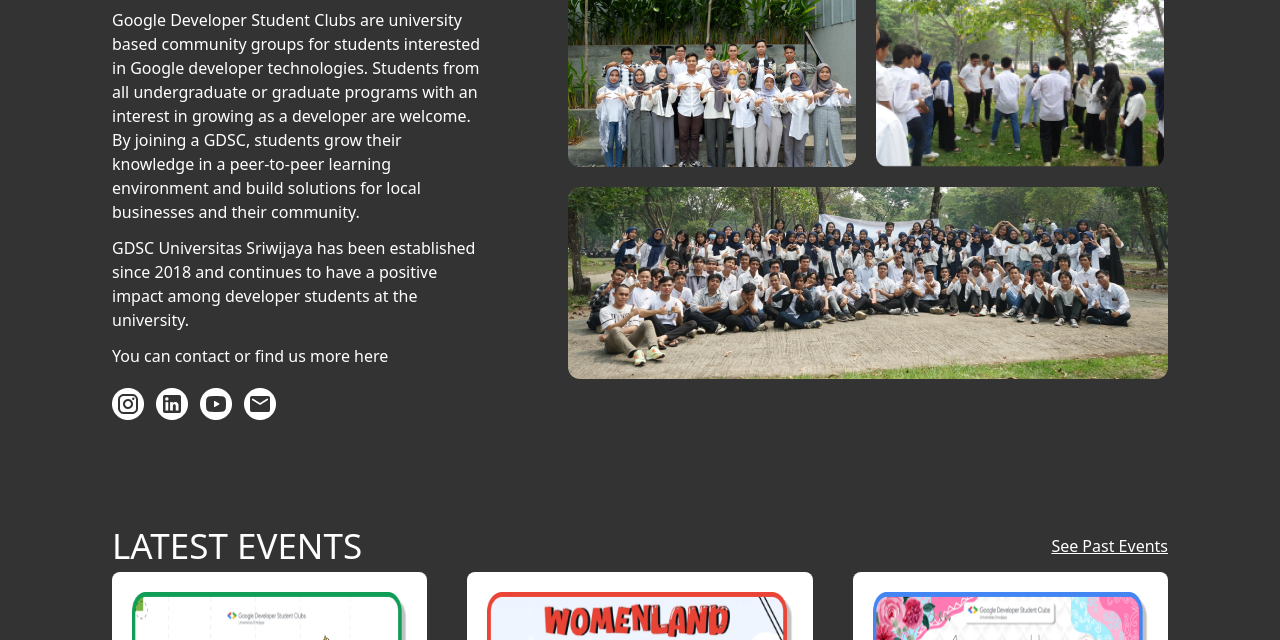
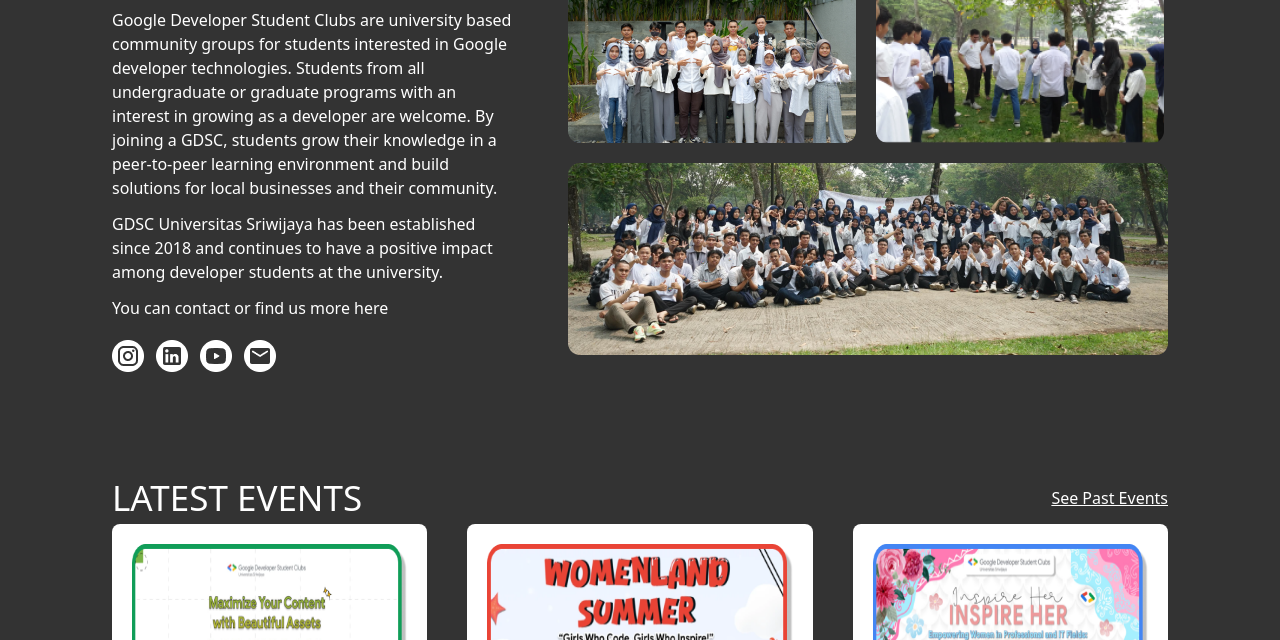
Before and after one commit to primatara42/RedesignChallangeGDSCUNSRI, a website: page src/index.html in a window 1280 px wide. Shown: the part 755-1395 px from the top of the page. Drawn offline with nearby package versions, Linux system fonts and the light colour scheme.

Commit message:
init project

```diff
--- a/src/index.html
+++ b/src/index.html
@@ -59,9 +59,9 @@
       </section>
     </header>
     <section
-      class="about bg-bg-color-gdsc px-28 py-10 flex items-center justify-between space-x-10"
+      class="about bg-bg-color-gdsc px-28 py-10 flex items-center justify-between space-x-10 md:flex-col"
     >
-      <div class="about_text text-white max-w-[35%]">
+      <div class="about_text text-white w-[400px]">
         <h1 class="text-[35px] mb-[20px]">ABOUT US</h1>
         <p>
           Google Developer Student Clubs are university based community groups
@@ -98,7 +98,33 @@
           />
         </div>
       </div>
+
     </section>
+    <!-- <section class="about bg-red-500 flex">
+      <div class="about_text bg-green-500 w-[35%]">
+        <h1>ABOUT US</h1>
+        <p>
+          Google Developer Student Clubs are university based community groups
+          for students interested in Google developer technologies. Students
+          from all undergraduate or graduate programs with an interest in
+          growing as a developer are welcome. By joining a GDSC, students grow
+          their knowledge in a peer-to-peer learning environment and build
+          solutions for local businesses and their community. GDSC Universitas
+          Sriwijaya has been established since 2018 and continues to have a
+          positive impact among developer students at the university. You can
+          contact or find us more here
+        </p>
+      </div>
+      <div class="about_images bg-pink-500 w-72">
+        <div class="about_images_container_top flex w-[350px] gap-x-5">
+          <img src="images/image1.png" alt="" />
+          <img src="images/image2.png" alt="">
+        </div>
+        <div class="about_images_container_bottom">
+          <img src="images/image3.png" alt="" class="w-[1000px]">
+        </div>
+      </div>
+    </section> -->
     <section class="latest_events px-28 py-10 bg-bg-color-gdsc">
       <div class="latest_events_header flex justify-between items-center">
         <h1 class="text-[35px]">LATEST EVENTS</h1>
--- a/tailwind.config.js
+++ b/tailwind.config.js
@@ -12,14 +12,14 @@
         "-sm": { min: "639px" },
       },
       colors: {
-        "gdsc-color-blue": '#4385F3',
-        "gdsc-color-green": '#109D58',
-        "gdsc-color-yellow": '#FABC05',
-        "gdsc-color-red": '#E94436',
-        "bg-color-gdsc": '#333333',
+        "gdsc-color-blue": "#4385F3",
+        "gdsc-color-green": "#109D58",
+        "gdsc-color-yellow": "#FABC05",
+        "gdsc-color-red": "#E94436",
+        "bg-color-gdsc": "#333333",
       },
       backgroundImage: {
-        'hero': "url('/src/images/banner(1).png')",
+        hero: "url('/src/images/banner(1).png')",
       },
     },
   },
```
Also changed, not shown: src/output.css.
